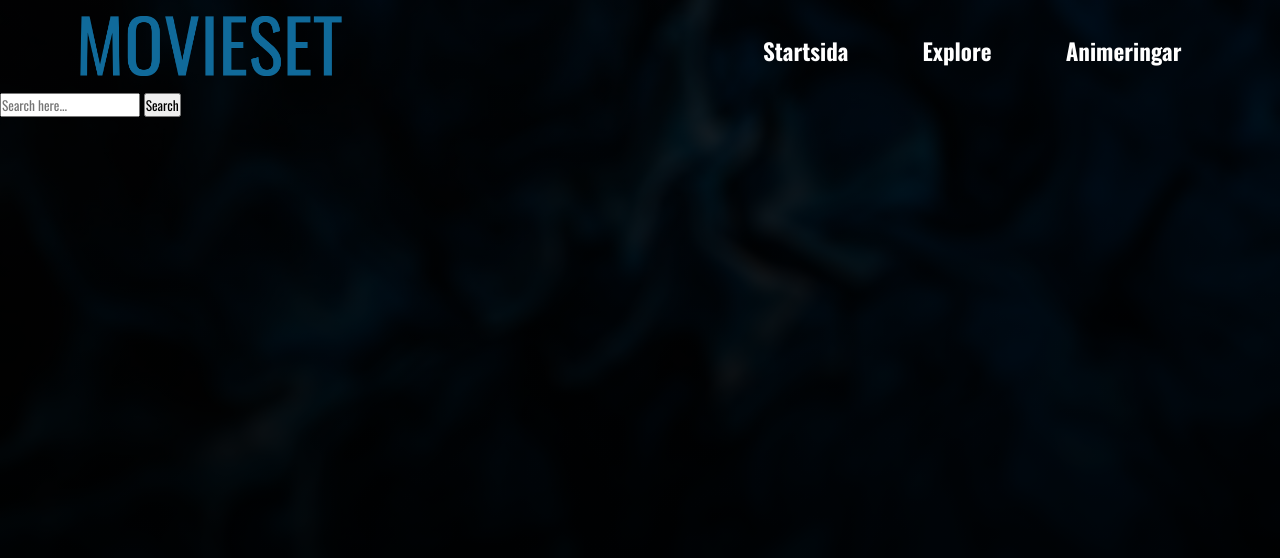
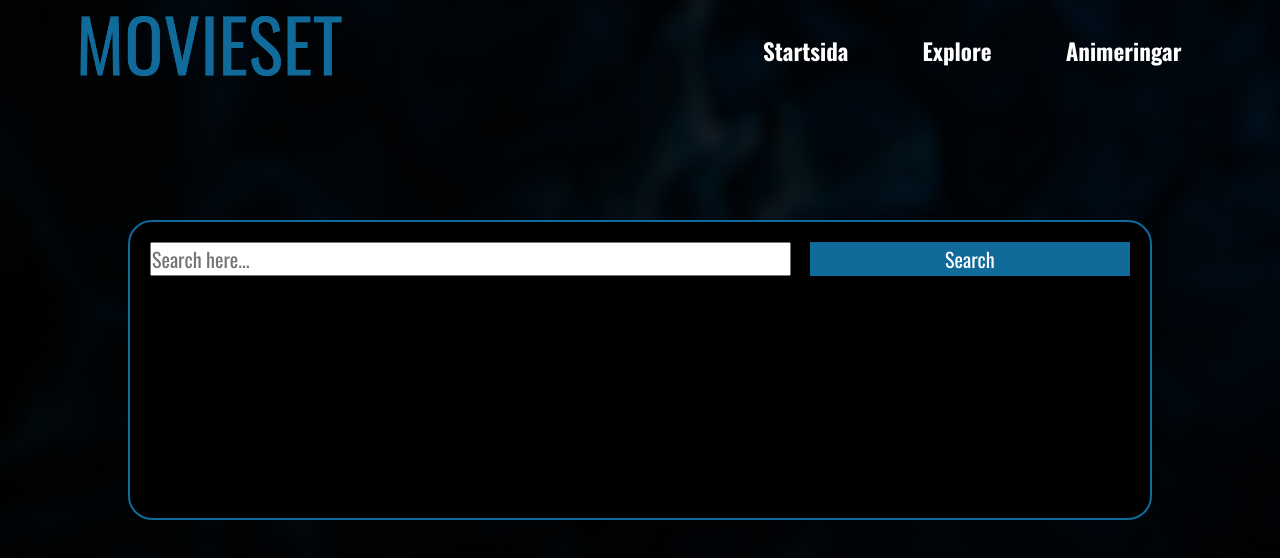
Before and after one commit to HarisSabanovic/movieset, a website built with Parcel: page src/explore.html in a window 1280 px wide. Built offline with nearby package versions, Linux system fonts and the light colour scheme; no server answers.

Commit message:
styla sök boxen

```diff
--- a/src/css/_layout.scss
+++ b/src/css/_layout.scss
@@ -40,3 +40,44 @@
         padding: 1em;
     }
 }
+
+
+/*Explore page*/
+.container{
+    width: 80%;
+    background-color: black;
+    height: 300px;
+    border: 2px solid var.$accent-color;
+    border-radius: 24px;
+    margin-inline: auto;
+    margin-top: 10%;
+}
+
+.search-container{
+    display: grid;
+    grid-template-columns: 6fr 3fr;
+    gap: 1.2em;
+    padding: 20px;
+
+    input{
+        font-size: 20px;
+        outline: none;
+    }
+
+    /*Sätt in en mixin här*/
+    button{
+        font-size: 20px;
+        outline: none;
+        background-color: var.$accent-color;
+        border: none;
+        color: white;
+    }
+}
+
+#result {
+    color: white;
+
+    img {
+        width: 200px;
+    }
+}
--- a/src/js/main.js
+++ b/src/js/main.js
@@ -1,14 +1,3 @@
-"use strict";
-let userInput = "Blade Runner";
-
-
-async function display(){
-const url = `http://www.omdbapi.com/?s=${userInput}&page=1&apikey=b69bb950`;
-
-const response = await fetch(url);
-const data = await response.json();
-console.log(data);
-}
 
 let openBtn = document.getElementById("open-menu");
 let closeBtn = document.getElementById("close-menu");
@@ -16,7 +5,6 @@ let animationBtn = document.getElementById("animation-bt");
 
 openBtn.addEventListener("click", toggleMenu);
 closeBtn.addEventListener("click", toggleMenu);
-
 
 
 function toggleMenu() {
```
Also changed, not shown: src/index.html (+1 -1 lines).
